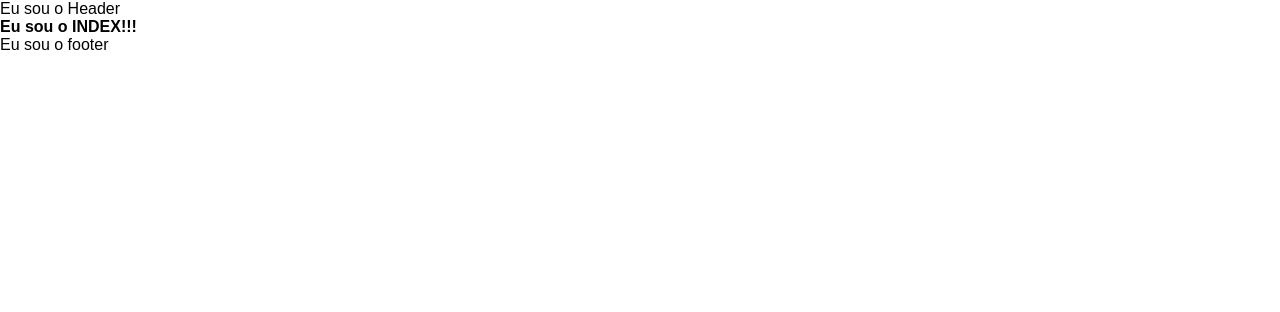
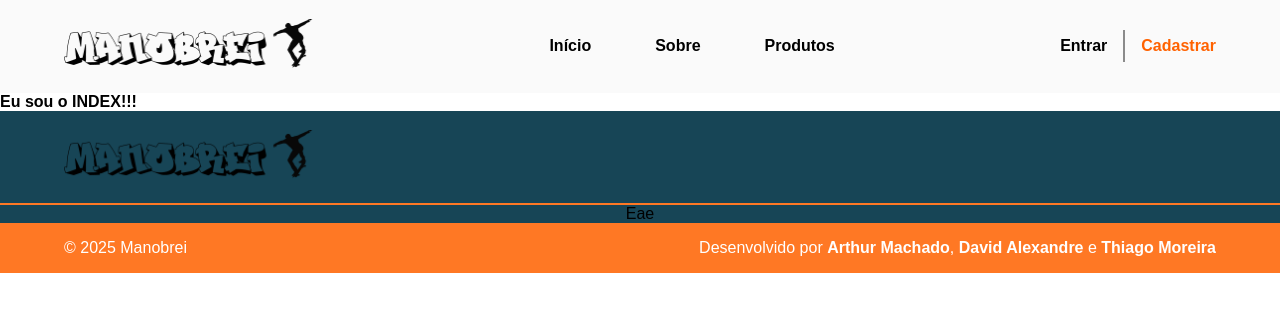
Before and after one commit to ethior0/manobrei, a Node server app: page / in a window 1280 px wide. Shown: the top 312 px of the page. Run offline with Node 20, Linux system fonts and the light colour scheme; some libraries are stand-ins or nearby versions.

Commit message:
add html e css do header + footer incompleto

```diff
--- /dev/null
+++ b/public/css/footer.css
@@ -0,0 +1,45 @@
+.footer {
+	width: 100%;
+
+	display: flex;
+	flex-direction: column;
+	justify-content: space-between;
+	align-items: center;
+
+	background-color: #174556;
+}
+
+.redes-sociais {
+	width: 100%;
+
+	display: flex;
+	justify-content: space-between;
+	align-items: center;
+
+	padding: 1rem 4rem;
+}
+
+.logo {
+	width: 260px;
+}
+
+.linha-footer {
+	width: 100%;
+	height: 2px;
+	background-color: #FF7824;
+}
+
+.barra {
+	width: 100%;
+	display: flex;
+	justify-content: space-between;
+	color: #FFFFFF;
+
+
+	padding: 1rem 4rem;
+	background-color: #FF7824;
+}
+
+.bold {
+	font-weight: 600;
+}
--- /dev/null
+++ b/public/css/header.css
@@ -0,0 +1,48 @@
+.header {
+	display: flex;
+	flex-direction: row;
+	justify-content: space-between;
+	align-items: center;
+
+	padding: 1rem 4rem;
+	background-color: rgb(250, 250, 250);
+}
+
+.logo {
+	width: 260px;
+}
+
+.nav {
+	display: flex;
+	align-items: center;
+	gap: 4rem;
+}
+
+.container-button {
+	display: flex;
+	align-items: center;
+	gap: 1rem;
+}
+
+.nav a {
+	font-weight: 600;
+}
+
+.entrar, .cadastrar {
+	font-weight: 600;
+}
+
+.cadastrar {
+	color: #FF6200;
+}
+
+.cadastrar:hover {
+	color: #ff873d;
+	transition: all 0.2s ease-in;
+}
+
+.linha {
+	width: 2px;
+	height: 32px;
+	background-color: #8b8b8b;
+}
--- a/public/css/reset.css
+++ b/public/css/reset.css
@@ -12,5 +12,11 @@
 }
 
 a {
+  color: black;
   text-decoration: none !important;
 }
+
+a:hover {
+  color: #373737;
+  transition: all 0.2s ease-in;
+}
--- a/views/partials/footer.handlebars
+++ b/views/partials/footer.handlebars
@@ -1,3 +1,20 @@
-<footer>
-    Eu sou o footer
+<link rel="stylesheet" href="/css/footer.css">
+
+<footer class="footer">
+	<div class="redes-sociais">
+		<a href="#">
+			<img class="logo" src="/assets/manobrei-logo.png" alt="Logo do Manobrei">
+		</a>
+	</div>
+
+	<div class="linha-footer"></div>
+
+	<div>
+		Eae
+	</div>
+
+	<div class="barra">
+		<p>© 2025 Manobrei</p>
+		<p>Desenvolvido por <span class="bold">Arthur Machado</span>, <span class="bold">David Alexandre</span> e <span class="bold">Thiago Moreira</span></p>
+	</div>
 </footer>
--- a/views/partials/header.handlebars
+++ b/views/partials/header.handlebars
@@ -1,3 +1,21 @@
-<header>
-    Eu sou o Header
+<link rel="stylesheet" href="/css/header.css">
+
+<header class="header">
+	<div>
+		<a href="#">
+			<img class="logo" src="/assets/manobrei-logo.png" alt="Logo do Manobrei">
+		</a>
+	</div>
+
+	<nav class="nav">
+		<a href="">Início</a>
+		<a href="">Sobre</a>
+		<a href="">Produtos</a>
+	</nav>
+
+	<div class="container-button">
+		<a class="entrar" href="">Entrar</a>
+		<span class="linha"></span>
+		<a class="cadastrar" href="">Cadastrar</a>
+	</div>
 </header>
```
Also changed, not shown: public/assets/manobrei-logo.png (added). Lines whose indentation alone changed are shown as unchanged.
